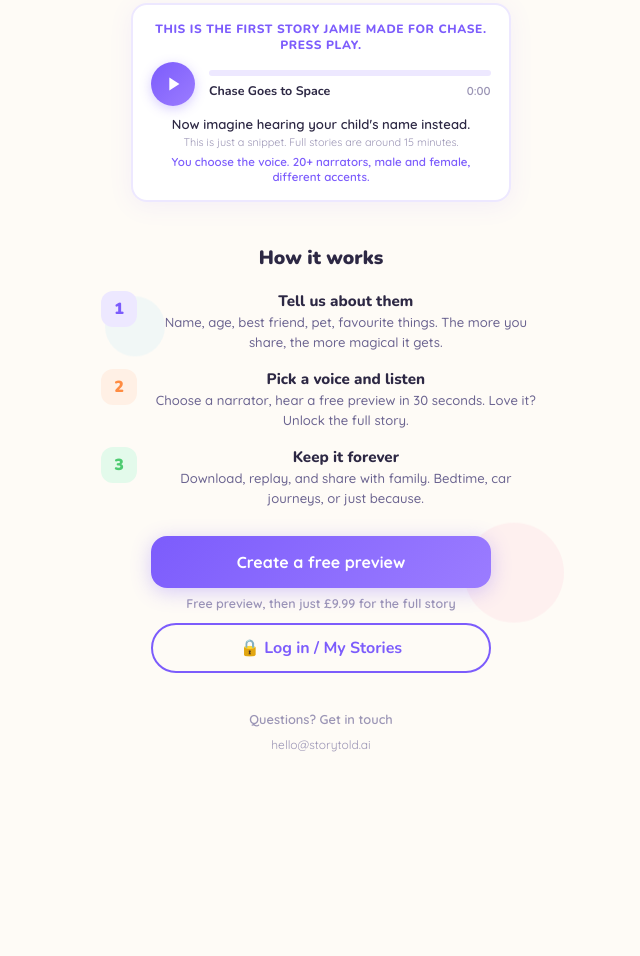
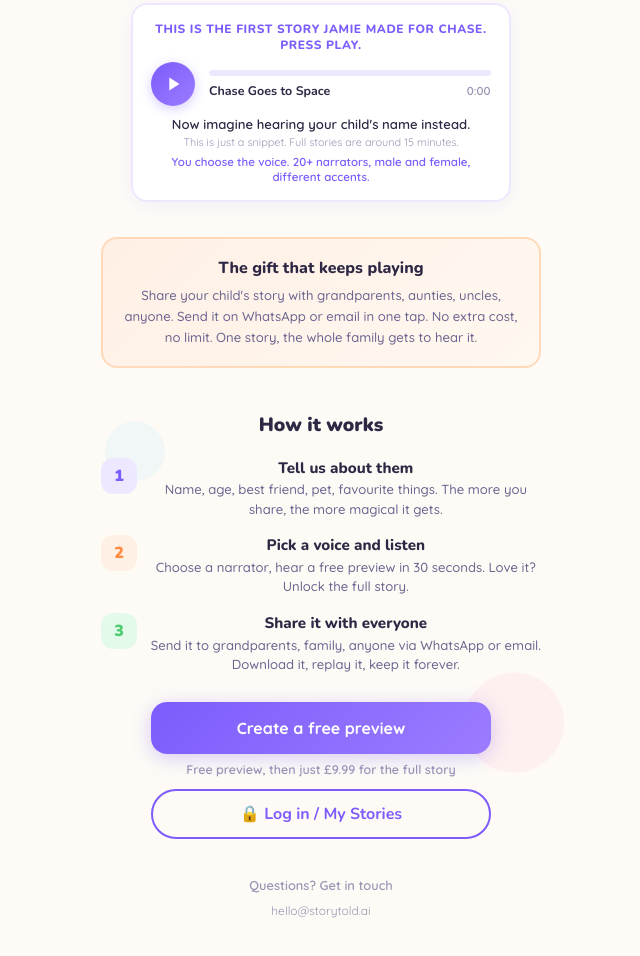
Before and after one commit to jamie161190/storynow, a website: page public/index.html in a window 1280 px wide. Shown: the part 955-1911 px from the top of the page, without its empty margins (319-959 px from the left). Before the commit the page ends 1771 px from the top, so only its background shows below. Drawn offline with nearby package versions, Linux system fonts and the light colour scheme.

Commit message:
Add gift sharing highlight and update how it works step 3

```diff
--- a/public/index.html
+++ b/public/index.html
@@ -509,6 +509,12 @@ body::after{content:'';position:fixed;bottom:-200px;left:-200px;width:600px;heig
     <audio id="sampleAudio" src="/sample-story.mp3" preload="auto"></audio>
   </div>
 
+  <!-- GIFT / SHARING HIGHLIGHT -->
+  <div style="width:100%;max-width:440px;margin-top:1rem;background:linear-gradient(135deg,var(--orange-light),#FFF8F0);border:2px solid #FFD9B8;border-radius:var(--radius);padding:1.15rem 1.25rem;text-align:center">
+    <p style="font-family:'Nunito',sans-serif;font-size:1rem;font-weight:800;color:var(--text);margin:0 0 0.35rem">The gift that keeps playing</p>
+    <p style="font-size:0.82rem;color:var(--text-soft);line-height:1.6;margin:0;font-weight:500">Share your child's story with grandparents, aunties, uncles, anyone. Send it on WhatsApp or email in one tap. No extra cost, no limit. One story, the whole family gets to hear it.</p>
+  </div>
+
   <!-- HOW IT WORKS -->
   <div class="how-it-works">
     <p class="how-title">How it works</p>
@@ -530,8 +536,8 @@ body::after{content:'';position:fixed;bottom:-200px;left:-200px;width:600px;heig
       <div class="how-step">
         <div class="step-number" style="background:var(--green-light);color:var(--green)">3</div>
         <div class="step-content">
-          <h4>Keep it forever</h4>
-          <p>Download, replay, and share with family. Bedtime, car journeys, or just because.</p>
+          <h4>Share it with everyone</h4>
+          <p>Send it to grandparents, family, anyone via WhatsApp or email. Download it, replay it, keep it forever.</p>
         </div>
       </div>
     </div>
```
